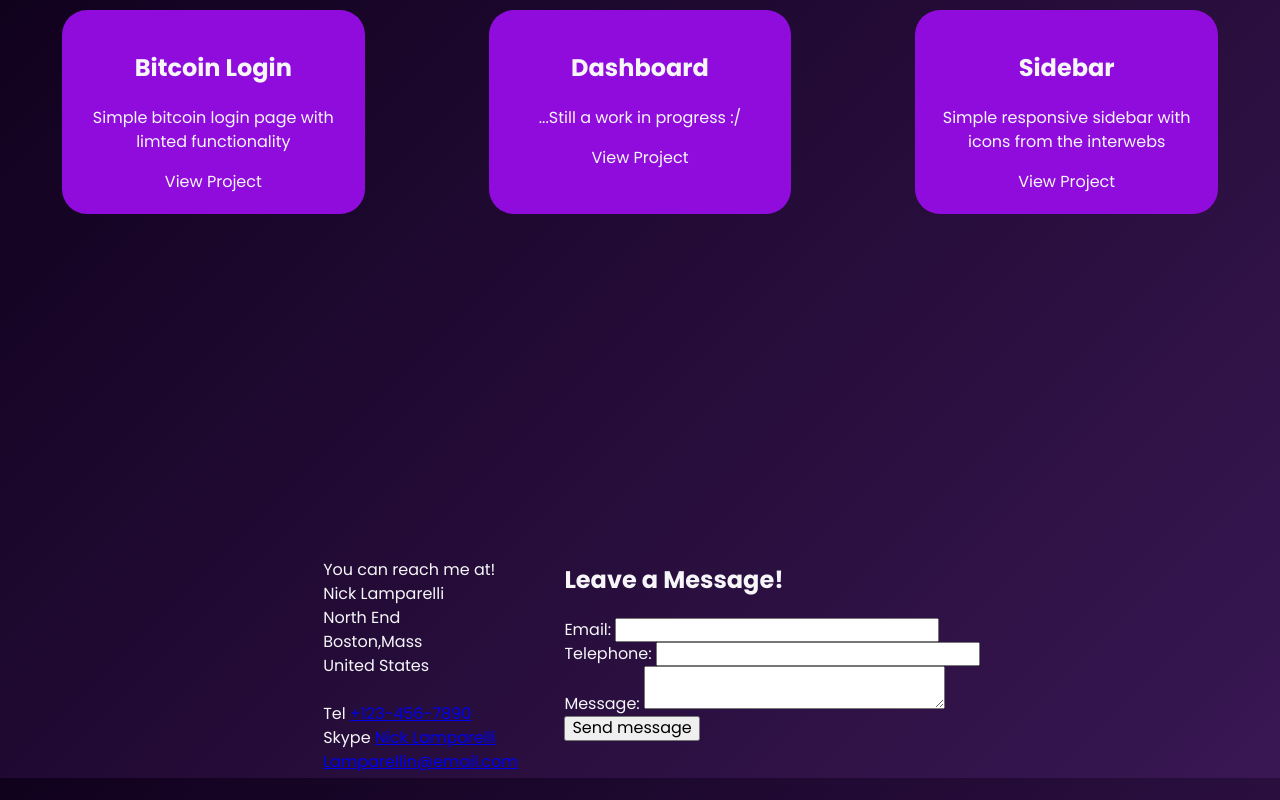
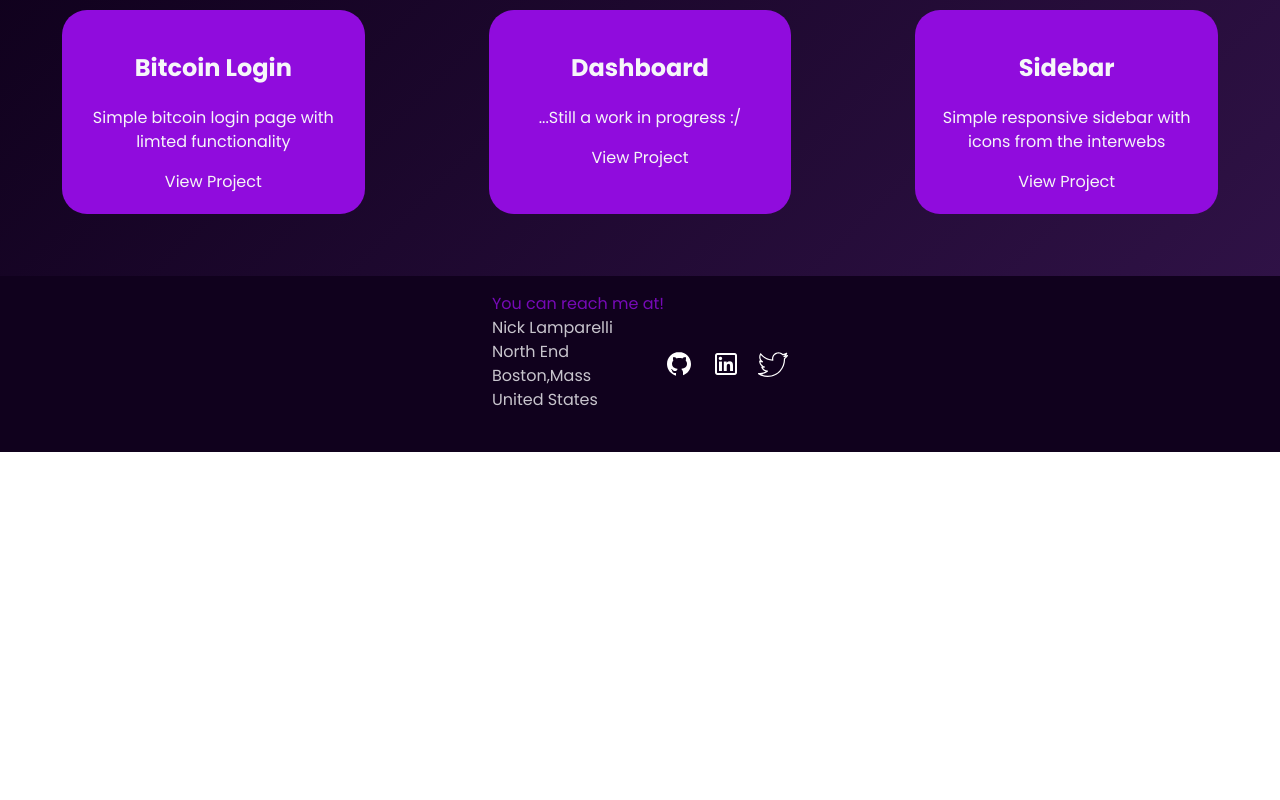
Before and after one commit to OGlamp/portfolio-page-v1, a plain HTML site: page index.html in a window 1280 px wide. Shown: the part 1622-2422 px from the top of the page. After the commit the page ends 2074 px from the top, so only its background shows below. Drawn offline with Linux system fonts and the light colour scheme.

Commit message:
added new styling to home page

```diff
--- a/contact.html
+++ b/contact.html
@@ -6,33 +6,28 @@
     <meta name="viewport" content="width=device-width, initial-scale=1.0" />
     <link rel="shortcut icon" href="img/TR11_2022.png" />
     <link rel="stylesheet" type="text/css" href="css/normalize.css" />
-    <link rel="stylesheet" type="text/css" href="css/style.css" />
+    <link rel="stylesheet" type="text/css" href="css/style2.css" />
     <title>Contact</title>
   </head>
   <body>
     <header class="page-header">
-      <img
-        src="http://via.placeholder.com/200x70"
-        alt="logo"
-        class="page-header_item"
-      />
-      <nav class="main-navigation page-header_item">
-        <ul role="menubar" class="navigation-list">
-          <li role="presentation">
+      <nav>
+        <ul class="nav-list">
+          <li>
             <a href="index.html" role="menuitem">Home</a>
           </li>
-          <li role="presentation">
-            <a href="work.html" role="menuitem">Work</a>
+
+          <li>
+            <a href="#about" role="menuitem">About</a>
           </li>
-          <li role="presentation">
-            <a href="about.html" role="menuitem">About</a>
-          </li>
-          <li role="presentation">
-            <a href="contact.html" role="menuitem">Contact</a>
+          <li><a href="#work" role="menuitem">Work</a></li>
+          <li>
+            <a href="#contact" role="menuitem">Contact</a>
           </li>
         </ul>
       </nav>
     </header>
+
     <main>
       <h1>My Name is: <span class="name">Nick Lamparelli</span></h1>
       <p>You can reach me at!</p>
--- a/css/style.css
+++ b/css/style.css
@@ -3,6 +3,7 @@
 :root {
   --primary-color: #f6f6f9;
   --seconday-color: #900cdd;
+  --third-color: #10011d;
   --button-color: #5e5e5e;
   --link-visited: #a0a0a0;
   --link-hover: #b343f3;
@@ -157,10 +158,30 @@ li a:focus {
   box-shadow: 0 0 15px var(--seconday-color);
 }
 
-.contact-section {
+.footer-content {
   display: flex;
-  justify-content: space-between;
-  width: 700px;
-  padding: 10px;
-  margin: 20% auto;
+  justify-content: center;
+  background-color: var(--third-color);
+  width: 100%vw;
+  height: 100%vh;
 }
+
+.contact-footer {
+  display: flex;
+  color: var(--primary-color);
+  opacity: 0.8;
+}
+
+.contact-title {
+  color: var(--seconday-color);
+}
+
+.social-links-footer {
+  display: flex;
+  justify-content: center;
+  align-items: center;
+  gap: 1rem;
+  margin: 0;
+  padding: 0;
+  list-style: none;
+}
--- a/index.html
+++ b/index.html
@@ -44,15 +44,19 @@
           <br />
           <div class="social-links">
             <!-- Github logo-->
-            <img src="img/github.svg" class="github-logo" alt="github logo" />
+            <img
+              src="img/github-50.svg"
+              class="github-logo"
+              alt="github logo"
+            />
             <!-- Linkedin logo-->
             <img
-              src="img/linkedin.svg"
+              src="img/linkedin-50.svg"
               class="linkedin-logo"
               alt="linkedin logo"
             />
             <!-- Twitter logo-->
-            <img src="img/twitter.svg" class="twitter" alt="twitter logo" />
+            <img src="img/twitter-50.svg" class="twitter" alt="twitter logo" />
           </div>
         </div>
       </div>
@@ -105,10 +109,13 @@
           </div>
         </div>
       </section>
-      <section class="contact-section" id="contact">
-        <div class="contact-info"></div>
+    </main>
+    <footer>
+      <div class="footer-content">
+        <div class="contact-footer">
           <p>
-          <span>You can reach me at!</span>
+            <span class="contact-title">You can reach me at! </span>
+
             <br />
 
             Nick Lamparelli <br />
@@ -116,30 +123,22 @@
             Boston,Mass<br />
             United States<br />
             <br />
-          Tel <a href="tel:+1234567890">+123-456-7890</a><br />
-          Skype <a href="skype:hello.careerfoundry"> Nick Lamparelli</a><br />
-          <a href="mailto:Lamparellin@email.com">Lamparellin@email.com</a>
           </p>
-
-        <br />
-        <div class="contact-form">
-          <h2>Leave a Message!</h2>
-          <form action="" method="post" id="contact-form">
-            <label class="standard0-label" for="contact-email">Email: </label>
-            <input type="email" id="contact-email" required />
-            <br />
-            <label>Telephone: </label>
-            <input type="tel" pattern="\d{3}[\-]\d{3}[\-]\d{4}" />
-            <br />
-            <label>Message: </label>
-            <textarea required></textarea>
-            <br />
-            <input type="submit" class="submit_button" value="Send message" />
-          </form>
         </div>
-      </section>
-    </main>
-    <footer class="page-footer"></footer>
+        <div class="social-links-footer">
+          <!-- Github logo-->
+          <img src="img/github-30.svg" class="github-logo" alt="github logo" />
+          <!-- Linkedin logo-->
+          <img
+            src="img/linkedin-32.png"
+            class="linkedin-logo"
+            alt="linkedin logo"
+          />
+          <!-- Twitter logo-->
+          <img src="img/twitter-30.svg" class="twitter" alt="twitter logo" />
+        </div>
+      </div>
+    </footer>
     <!-- tota11y Accesibilty checker-->
     <script src="js/tota11y.min.js"></script>
   </body>
```
Also changed, not shown: img/github-30.svg (added), img/github-50.svg (added), img/github.svg (deleted), img/linkedin-32.png (added), img/linkedin-50.svg (added), img/linkedin.svg (deleted), img/twitter-30.svg (added), img/twitter-50.svg (added), img/twitter.svg (deleted), 2 other files. Lines whose indentation alone changed are shown as unchanged.
